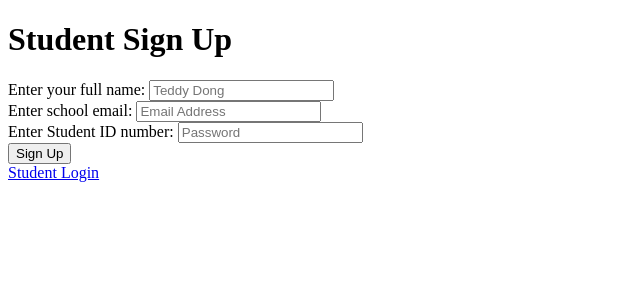
After one commit to MohitSoni11/school-involvement-app, a Flask app: page /student-signup in a window 1280 px wide. The commit adds this page. Shown: the top 300 px of the page, without its empty margins (0-640 px from the left). Run offline with Flask 3, Linux system fonts and the light colour scheme; some web fonts are replaced.

Commit message:
Student sign up working

```diff
--- a/app.py
+++ b/app.py
@@ -9,23 +9,14 @@ app = Flask(
 
 ####################### Routing #######################
 
-@app.route('/', methods=['POST', 'GET'])
-def signup():
-  if (request.method == 'POST'):
-    data = {'email': request.form['email'],
-            'password': request.form['password'],
-            'name': request.form['name']}
+# Intro screen
+@app.route('/')
+def intro():
+  return render_template('intro.html')
 
-    if (len(check_json(data['email'], data['password'])) != 0):
-      return render_template('signup.html', repeat=True)
-    else:
-      write_json(data)
-      return redirect('/login')
-  else:
-    return render_template('signup.html')
-
-@app.route('/login', methods=['POST', 'GET'])
-def login():
+# Admin Login Screen
+@app.route('/admin-login', methods=['POST', 'GET'])
+def admin_login():
   if (request.method == 'POST'):
     email = request.form['email']
     password = request.form['password']
@@ -37,26 +28,80 @@ def login():
       user_password = password
       global user_name
       user_name = name
-      return redirect('/home')
+      return redirect('/admin-home')
     else:
-      return render_template('login.html', incorrect=True)
+      return render_template('admin-login.html', incorrect=True)
   else:
-    return render_template('login.html')
+    return render_template('admin-login.html')
 
-@app.route('/home')
-def home():
-  return render_template('home.html', name=user_name)
+# Admin Signup Screen
+@app.route('/admin-signup', methods=['POST', 'GET'])
+def admin_signup():
+  if (request.method == 'POST'):
+    data = {'email': request.form['email'],
+            'password': request.form['password'],
+            'name': request.form['name']}
+
+    if (len(check_json(data['email'], data['password'])) != 0):
+      return render_template('admin-signup.html', repeat=True)
+    else:
+      write_json(data)
+      return redirect('/admin-login')
+  else:
+    return render_template('admin-signup.html')
+
+# Admin Home Screen
+@app.route('/admin-home')
+def admin_home():
+  return render_template('admin-home.html', name=user_name)
+
+# Student Login Screen
+@app.route('/student-login', methods=['POST', 'GET'])
+def student_login():
+  if (request.method == 'POST'):
+    email = request.form['email']
+    password = request.form['password']
+    name = check_json(email, password, filename='students.json')
+    if (len(name) != 0):
+      global student_email
+      student_email = email
+      global student_password
+      student_password = password
+      global student_name
+      student_name = name
+      return redirect('/student-home')
+    else:
+      return render_template('student-login.html', incorrect=True)
+  else:
+    return render_template('student-login.html')
+
+# Student Signup Screen
+@app.route('/student-signup', methods=['POST', 'GET'])
+def student_signUp():
+  if (request.method == 'POST'):
+    data = {'email': request.form['email'],
+            'password': request.form['password'],
+            'name': request.form['name'],
+            'points': 0}
+
+    if (len(check_json(data['email'], data['password'], filename='students.json')) != 0):
+      return render_template('student-signup.html', repeat=True)
+    else:
+      write_json(data, filename='students.json')
+      return redirect('/student-login')
+  else:
+    return render_template('student-signup.html')
 
 ####################### Helper Methods #######################
 
-def write_json(new_data, filename='data.json'):
+def write_json(new_data, filename='admin.json'):
   with open(filename, 'r+') as file:
     file_data = json.load(file)
     file_data['users'].append(new_data)
     file.seek(0)
     json.dump(file_data, file, indent=4)
 
-def check_json(email, password, filename='data.json'):
+def check_json(email, password, filename='admin.json'):
   with open(filename, 'r+') as file:
     file_data = json.load(file)
     user_data = file_data['users']
--- a/templates/login.html
+++ b/templates/admin-login.html
@@ -12,7 +12,7 @@
   <body>
     <h1>Admin Login</h1>
 
-    <form action="/login" method="POST" id="login">
+    <form action="/admin-login" method="POST" id="login">
       <div id="email">
         <label for="email">Admin email: </label>
         <input type="text" name="email" placeholder="Email Address">
@@ -26,6 +26,8 @@
       <button type="submit">Login</button>
     </form>
 
+    <a href="/admin-signup">Sign Up</a>
+
     {% if incorrect == True %}
       <p>The provided credentials are incorrect.</p>
     {% endif %}
--- a/templates/home.html
+++ b/templates/intro.html
@@ -4,9 +4,10 @@
     <meta charset="UTF-8">
     <meta http-equiv="X-UA-Compatible" content="IE=edge">
     <meta name="viewport" content="width=device-width, initial-scale=1.0">
-    <title>Home</title>
+    <title>Student Involvement App</title>
   </head>
   <body>
-    <h1>Welcome to your dashboard {{name}}!</h1>
+      <a href="/student-login">Are you a student?</a>
+      <a href="/admin-login">Or an Admin?</a>
   </body>
 </html>
--- /dev/null
+++ b/templates/student-signup.html
@@ -0,0 +1,40 @@
+<!DOCTYPE html>
+<html lang="en">
+  <head>
+    <meta charset="UTF-8">
+    <meta http-equiv="X-UA-Compatible" content="IE=edge">
+    <meta name="viewport" content="width=device-width, initial-scale=1.0">
+    <title>Sign Up</title>
+
+    <!-- Importing Inter Font -->
+    <link rel="stylesheet" href="https://rsms.me/inter/inter.css">
+  </head>
+  <body>
+    <h1>Student Sign Up</h1>
+
+    <form action="/student-signup" method="POST" id="login">
+      <div id="name">
+        <label for="name">Enter your full name: </label>
+        <input type="text" name="name" placeholder="Teddy Dong">
+      </div>
+
+      <div id="email">
+        <label for="email">Enter school email: </label>
+        <input type="text" name="email" placeholder="Email Address">
+      </div>
+
+      <div id="password">
+        <label for="password">Enter Student ID number: </label>
+        <input type="password" name="password" placeholder="Password">
+      </div>
+
+      <button type="submit">Sign Up</button>
+    </form>
+
+    <a href="/student-login">Student Login</a>
+
+    {% if repeat == True %}
+      <p>The email address provided is already being used.</p>
+    {% endif %}
+    </body>
+</html>
```
Also changed, not shown: students.json (added, +10 -0 lines), templates/admin-home.html (added, +19 -0 lines), templates/admin-signup.html (added, +38 -0 lines), templates/student-login.html (renamed from templates/signup.html, +10 -15 lines), admin.json (renamed from data.json).
